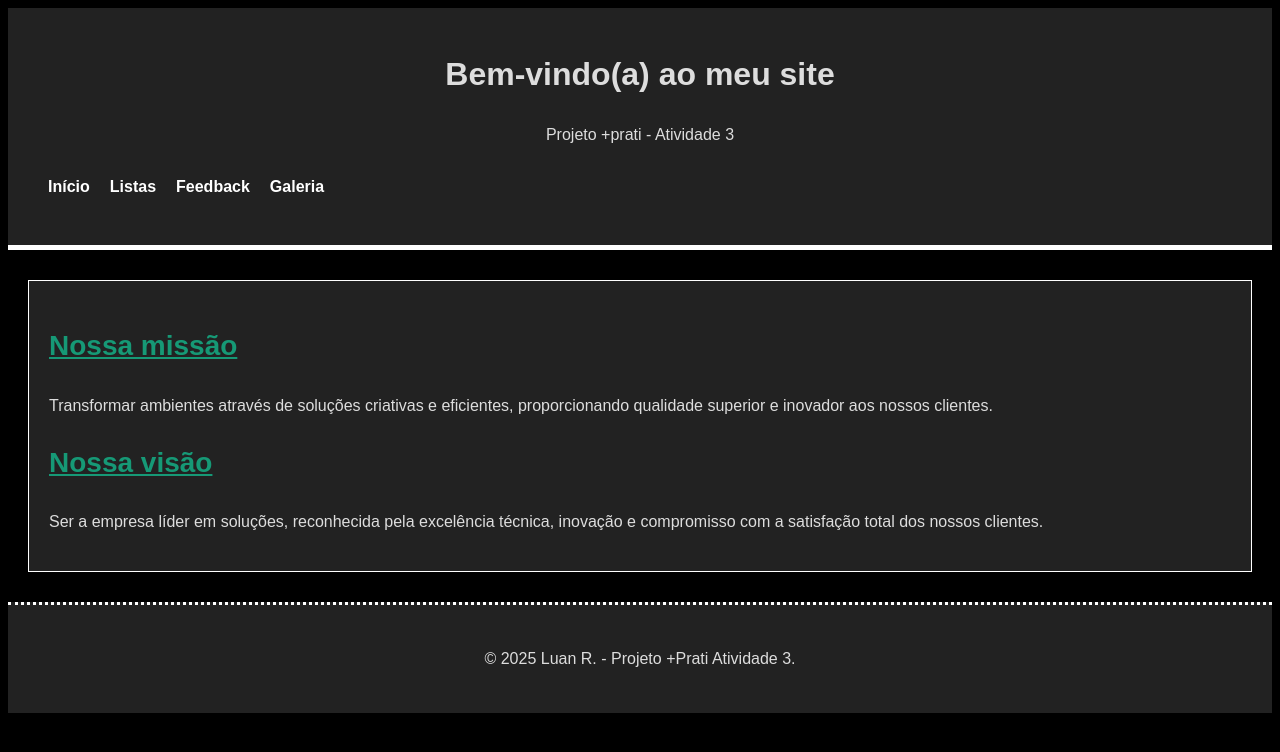
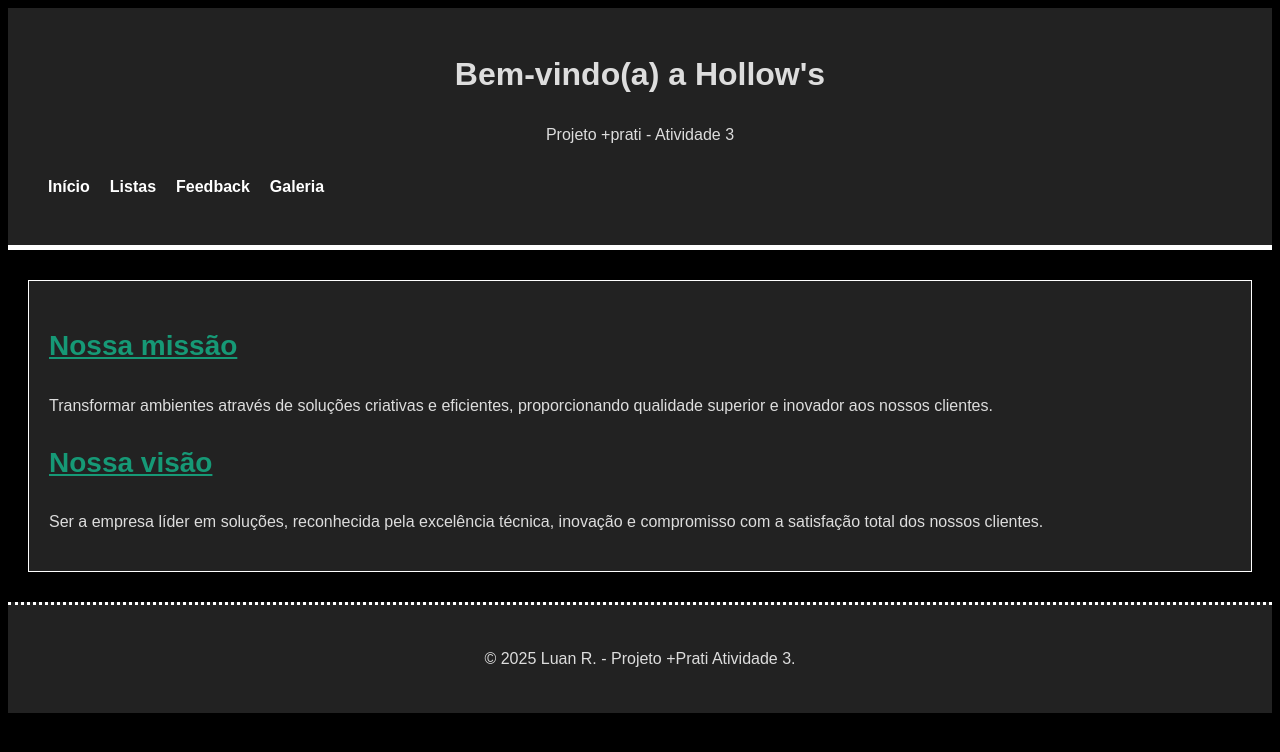
Before and after one commit to odachyyy/Atividade-3---Prati, a plain HTML site: page index.html in a window 1280 px wide. Drawn offline with Linux system fonts and the light colour scheme.

```diff
--- a/index.html
+++ b/index.html
@@ -9,7 +9,7 @@
 <body>
 
     <header>
-        <h1> Bem-vindo(a) ao meu site </h1>
+        <h1> Bem-vindo(a) a Hollow's </h1>
         <p> Projeto +prati - Atividade 3 </p>
 
         <input type="checkbox" id="menu-toggle">
```
Also changed, not shown: 1 other file.
